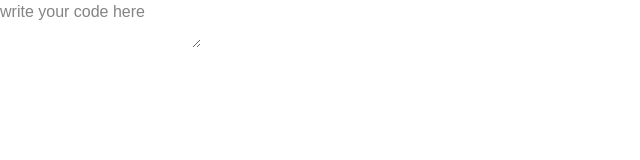
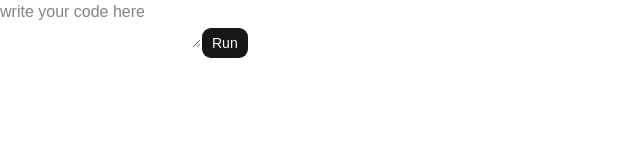
Before and after one commit to ZePvz/online-code-execution, a React app in the folder frontend/: page / in a window 1280 px wide. Shown: the top 160 px of the page, without its empty margins (0-640 px from the left). Built offline with nearby package versions, Linux system fonts and the light colour scheme; the HTML template or start-up script is replaced by a standard one.

Commit message:
Add language dropdown groundwork, fix vite config alias

```diff
--- a/frontend/jsconfig.json
+++ b/frontend/jsconfig.json
@@ -3,7 +3,7 @@
         "ignoreDeprecations": "6.0",
         "baseUrl": ".",
         "paths":{
-            "@/*": ["./src/*"]
+            "@/*": ["../src/*"]
         }
     }
 }
--- a/frontend/src/App.jsx
+++ b/frontend/src/App.jsx
@@ -1,4 +1,5 @@
 import { useState } from "react";
+import { Button } from "@/components/ui/button";
 function App() {
   const [code, setCode] = useState("")
 
@@ -9,6 +10,7 @@ function App() {
       onChange={(e)=>setCode(e.target.value)}
       placeholder="write your code here"
       />
+      <Button>Run</Button>
     </>
   );
 }
--- a/frontend/vite.config.js
+++ b/frontend/vite.config.js
@@ -1,3 +1,4 @@
+import path from "path";
 import { defineConfig } from 'vite'
 import react from '@vitejs/plugin-react'
 import tailwindcss from "@tailwindcss/vite"
```
